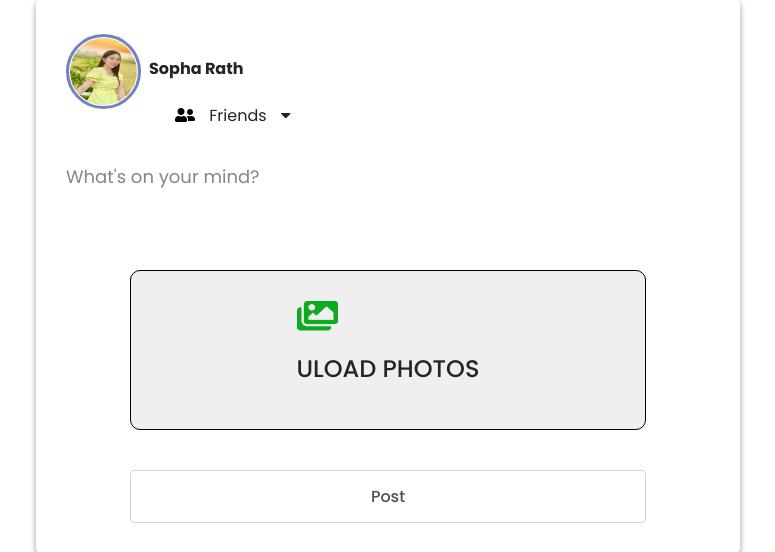
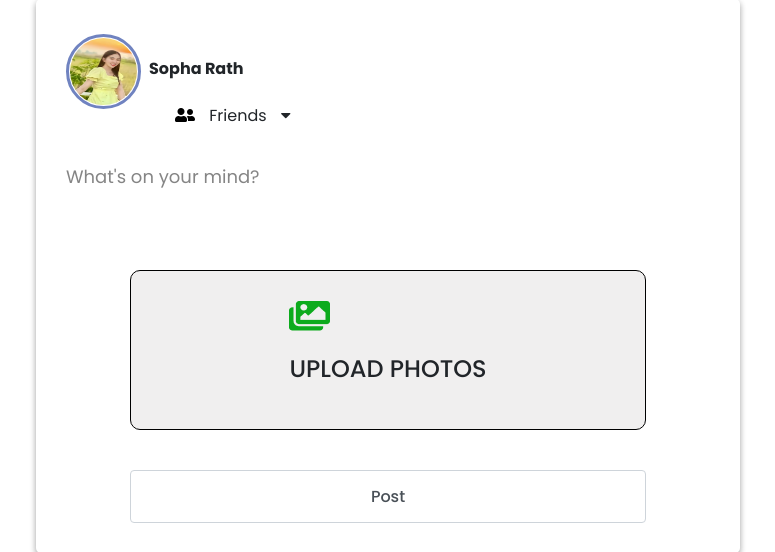
Before and after one commit to PNC-WEP-ONE-WEEK-PROJECT/PHP-DB-G2, a PHP site: page / in a window 1280 px wide. Shown: the part 207-759 px from the top of the page, without its empty margins (244-1019 px from the left). Run offline with PHP 8.4, Linux system fonts and the light colour scheme.

```diff
--- a/controllers/edit_controller.php
+++ b/controllers/edit_controller.php
@@ -1,7 +1,7 @@
 <?php
 require_once('../models/post.php');
-$written_text = $_POST['texts'];
-$id = $_POST["postID"];
+    $written_text = $_POST['texts'];
+    $id = $_POST["postID"];
 if(!empty($_FILES["uploadfile"]["name"])){
     $filename = $_FILES["uploadfile"]["name"];
     $tempname = $_FILES["uploadfile"]["tmp_name"];
@@ -11,5 +11,4 @@ if(!empty($_FILES["uploadfile"]["name"])){
 }else{
     updatText($id,$written_text);
 }
-
 header('location: ../views/post_view.php');
--- a/index.php
+++ b/index.php
@@ -22,7 +22,7 @@ require_once "templates/header.php";
               <div class="file_upload">
                   <label for="fill_text" class="fill_text">
                         <div class="upload"><img src="/images/gallery.png" alt=""></div><br>
-                        <h4>ULOAD PHOTOS</h4>
+                        <h4>UPLOAD PHOTOS</h4>
                   </label>
                   <input type="file" name="uploadfile" id="fill_text">
               </div>
```
